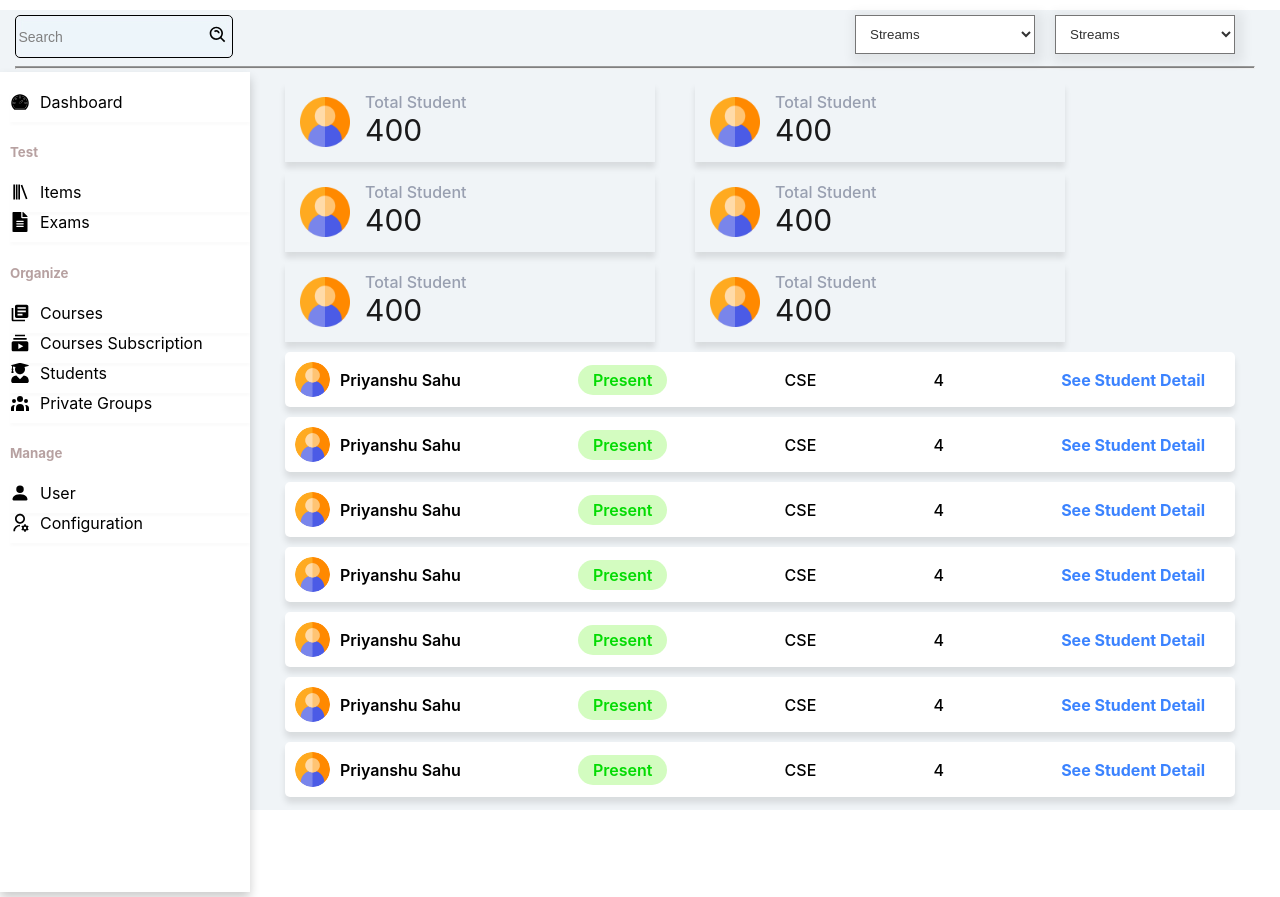
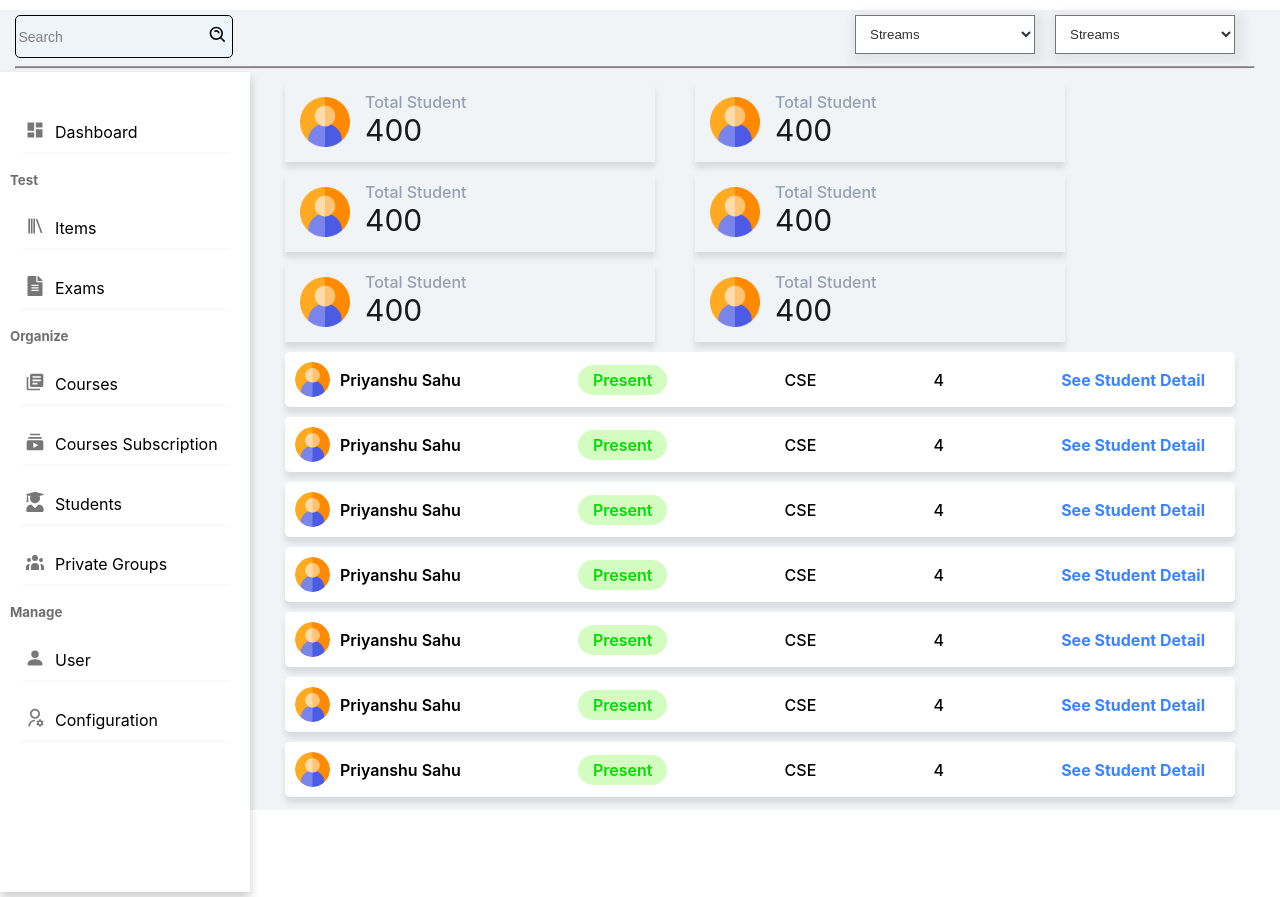
Before and after one commit to PriyanshuSahu2002/attendance_react_app, a React (Create React App) app: page / in a window 1280 px wide. Built offline with nearby package versions, Linux system fonts and the light colour scheme.

Commit message:
Added Styling to SideBar

```diff
--- a/src/Components/SideBarItems.jsx
+++ b/src/Components/SideBarItems.jsx
@@ -8,10 +8,14 @@ justify-content: left;
 margin-left: 10px;
 box-shadow: 0px 3px 3px rgba(0, 0, 0, 2%);
 transition-duration: 0.3s;
+margin: 20px 20px;
 height:30px;
+padding: 5px;
+align-items: center;
 &:hover{
-  box-shadow: 0 6px 6px 0 rgba(0,0,0,0.10);
+  box-shadow: 0 6px 6px 0 #00000019;
   cursor:pointer;
+  background-color:#4e4e4e ;
 }
 `
 const Icon = styled.i`
--- a/src/Components/Sidebar.jsx
+++ b/src/Components/Sidebar.jsx
@@ -4,7 +4,7 @@ import SideBarItems from './SideBarItems'
 import {AiTwotoneDashboard} from 'react-icons/ai'
 import {FaFileAlt} from 'react-icons/fa'
 import {BiLibrary} from 'react-icons/bi'
-import {MdLibraryBooks} from 'react-icons/md'
+import {MdDashboard, MdLibraryBooks} from 'react-icons/md'
 import {MdSubscriptions} from 'react-icons/md'
 import {BsFillPersonFill} from 'react-icons/bs'
 import {HiUserGroup} from 'react-icons/hi'
@@ -24,21 +24,26 @@ const Container = styled.div`
     left: -15px ;
     box-shadow: 0px 6px 10px rgba(0, 0, 0, 0.2);
 `
+const Label = styled.h5`
+  color:#6e6e6e ;
+
+  margin: 20px 10px;
+`
 const Sidebar = () =>{
  let styling = {color: '#b7a1a1', marginLeft: '10px'};
- let fontSize = {fontSize: '20px'};
+ let fontSize = {fontSize: '20px' ,color:'#777777'};
   return (
     <Container sizeY = {window.innerHeight}>
-        <SideBarItems name = "Dashboard" icon = {<AiTwotoneDashboard style={fontSize}/>} />
-        <h5 style = {styling} >Test</h5>
+        <SideBarItems name = "Dashboard" icon = {<MdDashboard style={fontSize}/>} />
+        <Label>Test</Label>
         <SideBarItems name = "Items" icon = {<BiLibrary style={fontSize} />} />
         <SideBarItems name = "Exams" icon = {<FaFileAlt style={fontSize} />} />
-        <h5 style = {styling}>Organize</h5>
+        <Label>Organize</Label>
         <SideBarItems name = "Courses" icon = {<MdLibraryBooks style={fontSize} />} />
         <SideBarItems name = "Courses Subscription" icon = {<MdSubscriptions style={fontSize} />} />
         <SideBarItems name = "Students" icon = {<FaUserGraduate style={fontSize} />} />
         <SideBarItems name = "Private Groups" icon = {<HiUserGroup style={fontSize} />} />
-        <h5 style = {styling}>Manage</h5>
+        <Label>Manage</Label>
         <SideBarItems name = "User" icon = {<BsFillPersonFill style={fontSize} />} />
         <SideBarItems name = "Configuration" icon = {<RiUserSettingsLine style={fontSize} />} />
     </Container>
```
